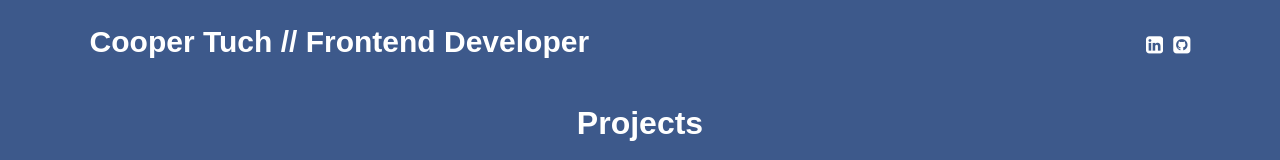
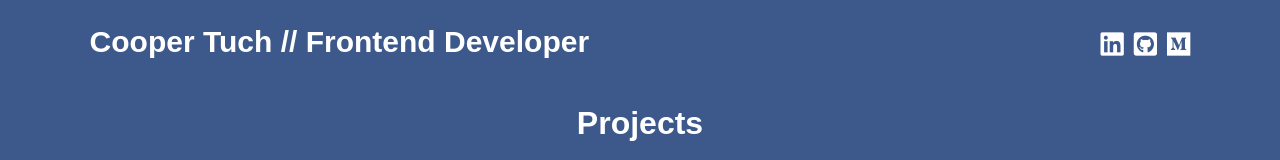
Before and after one commit to coopertuch/Portfolio_v1, a React (Create React App) app: page / in a window 1280 px wide. Shown: the top 160 px of the page. Built offline with nearby package versions, Linux system fonts and the light colour scheme; a web font is replaced by a local one.

Commit message:
logos and sizing

```diff
--- a/public/index.html
+++ b/public/index.html
@@ -3,49 +3,30 @@
   <head>
     <meta charset="utf-8" />
     <link rel="icon" href="%PUBLIC_URL%/favicon.ico" />
+    <meta name="viewport" content="width=device-width, initial-scale=1" />
+    <meta name="theme-color" content="#000000" />
+    <meta name="description" content="Cooper Tuch's Portfolio" />
+    <link rel="apple-touch-icon" href="logo192.png" />
+    <link rel="manifest" href="%PUBLIC_URL%/manifest.json" />
     <link
       href="https://fonts.googleapis.com/css?family=Khula&display=swap"
       rel="stylesheet"
     />
-    <meta name="viewport" content="width=device-width, initial-scale=1" />
-    <meta name="theme-color" content="#000000" />
-    <meta
-      name="description"
-      content="Web site created using create-react-app"
-    />
-    <link rel="apple-touch-icon" href="logo192.png" />
     <link
       rel="stylesheet"
       href="https://cdnjs.cloudflare.com/ajax/libs/font-awesome/4.7.0/css/font-awesome.min.css"
     />
-    <!--
-      manifest.json provides metadata used when your web app is installed on a
-      user's mobile device or desktop. See https://developers.google.com/web/fundamentals/web-app-manifest/
-    -->
-    <link rel="manifest" href="%PUBLIC_URL%/manifest.json" />
-    <!--
-      Notice the use of %PUBLIC_URL% in the tags above.
-      It will be replaced with the URL of the `public` folder during the build.
-      Only files inside the `public` folder can be referenced from the HTML.
-
-      Unlike "/favicon.ico" or "favicon.ico", "%PUBLIC_URL%/favicon.ico" will
-      work correctly both with client-side routing and a non-root public URL.
-      Learn how to configure a non-root public URL by running `npm run build`.
-    -->
+    <link
+      rel="stylesheet"
+      href="https://use.fontawesome.com/releases/v5.12.0/css/all.css"
+    />
+    <link
+      rel="stylesheet"
+      href="https://use.fontawesome.com/releases/v5.12.0/css/v4-shims.css"
+    />
     <title>Cooper Tuch // Portfolio</title>
   </head>
   <body>
-    <noscript>You need to enable JavaScript to run this app.</noscript>
     <div id="root"></div>
-    <!--
-      This HTML file is a template.
-      If you open it directly in the browser, you will see an empty page.
-
-      You can add webfonts, meta tags, or analytics to this file.
-      The build step will place the bundled scripts into the <body> tag.
-
-      To begin the development, run `npm start` or `yarn start`.
-      To create a production bundle, use `npm run build` or `yarn build`.
-    -->
   </body>
 </html>
--- a/src/App.js
+++ b/src/App.js
@@ -26,7 +26,7 @@ class App extends Component {
                   target="_blank"
                   rel="noopener noreferrer"
                 >
-                  <i class="fa fa-linkedin-square"></i>
+                  <i class="fa fa-linkedin-square fa-lg"></i>
                 </a>
                 <a
                   className="url"
@@ -34,7 +34,7 @@ class App extends Component {
                   target="_blank"
                   rel="noopener noreferrer"
                 >
-                  <i class="fa fa-github-square"></i>
+                  <i class="fa fa-github-square fa-lg"></i>
                 </a>
                 <a
                   className="url"
@@ -42,7 +42,7 @@ class App extends Component {
                   target="_blank"
                   rel="noopener noreferrer"
                 >
-                  <span className="medium"></span>
+                  <i class="fab fa-medium fa-lg"></i>
                 </a>
               </h2>
             </div>
```
